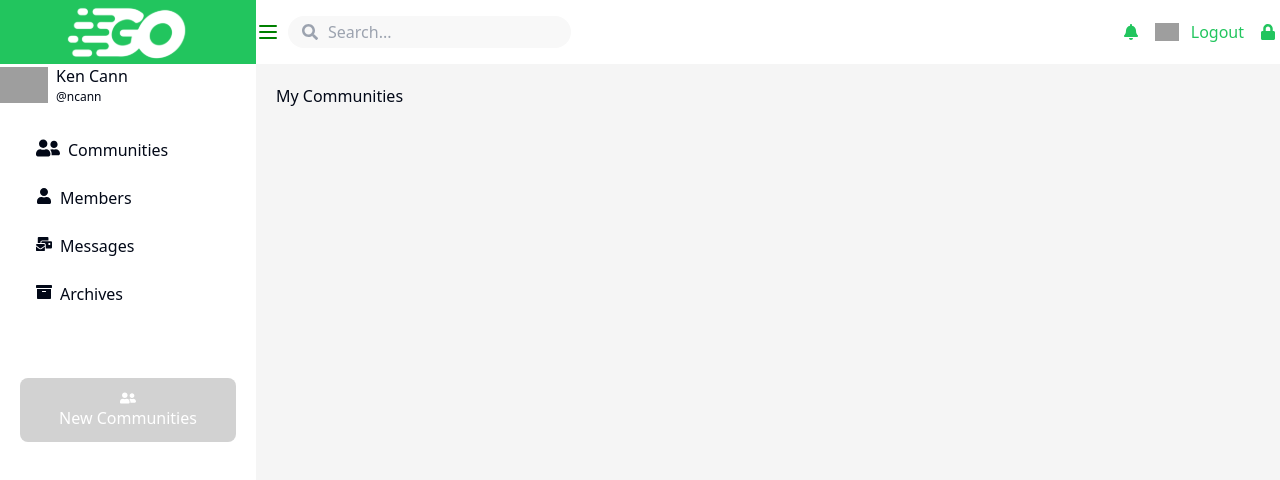
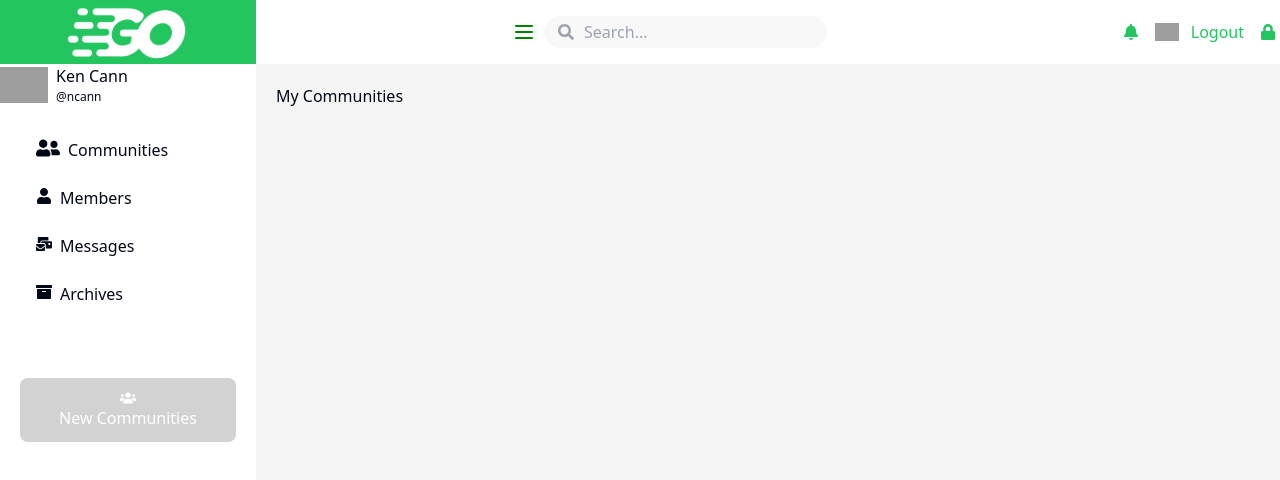
Before and after one commit to Hagan7854/go-mobile-project, a React (Vite) app in the folder go-project/: page /communities in a window 1280 px wide. Shown: the top 480 px of the page. Built offline with nearby package versions, Linux system fonts and the light colour scheme; grey boxes are pictures that could not be loaded.

Commit message:
added sidebarContext file

```diff
--- a/go-project/src/App.tsx
+++ b/go-project/src/App.tsx
@@ -2,14 +2,15 @@
 
 import { RouterProvider } from "react-router-dom"
 import { rootRoutes } from "./routes"
+import { SidebarProvider } from "./sidebarcontext"
 
 function App() {
 
   return (
-    <>
+    <SidebarProvider>
     {/* <LandingPage></LandingPage> */}
     <RouterProvider router={rootRoutes}/>
-    </>
+    </SidebarProvider>
   )
 }
 
--- a/go-project/src/components/page/communities.tsx
+++ b/go-project/src/components/page/communities.tsx
@@ -1,3 +1,4 @@
+import { GoLogo } from "@/assets/icons"
 import Dashboard from "./dashboard"
 import SideBar from "./side-nav"
 
@@ -5,6 +6,9 @@ const Communities = () => {
   return (
     <div className="flex">
       <div>
+      <div className="bg-green-500 h-16 w-64 flex justify-center items-center ">
+        <img src={GoLogo} alt="logo" className="w-32" />
+      </div>
         <SideBar />
       </div>
       <div className="w-full">
--- a/go-project/src/components/page/dashboard/index.tsx
+++ b/go-project/src/components/page/dashboard/index.tsx
@@ -1,13 +1,15 @@
+import { useSidebar } from "@/sidebarcontext";
 import Navbar from "../navbar";
 import MyCommunities from "./main";
 
 export default function Dashboard() {
+  const { toggle} = useSidebar();
   return (
     <div className="flex flex-col">
       <div>
        <Navbar/>
         </div>
-        <div>
+        <div className={`${toggle? "-ml-64": ""}`}>
             <MyCommunities/>
         </div>
     </div>
--- a/go-project/src/components/page/dashboard/main.tsx
+++ b/go-project/src/components/page/dashboard/main.tsx
@@ -3,7 +3,7 @@ import { Outlet } from "react-router-dom"
 
 const MyCommunities = () => {
   return (
-    <div className="ml-64 bg-[#F5F5F5] h-screen">
+    <div className=" bg-[#F5F5F5] h-screen">
       <div className="pt-5 pl-5">
       <h1>
         My Communities
--- a/go-project/src/components/page/navbar.tsx
+++ b/go-project/src/components/page/navbar.tsx
@@ -2,12 +2,17 @@ import { FaBell, FaLock, FaSearch } from "react-icons/fa";
 import { Icon } from "../ui/icon";
 import { ProfilePic } from "@/assets/icons";
 import { Link } from "react-router-dom";
+import { useSidebar } from "@/sidebarcontext";
 
 const Navbar = () => {
+  const { sidebarToggle } = useSidebar();
+
   return (
+    <>
+
 <nav className="flex justify-between ml-64 h-16  items-center">
       <div className="flex items-center flex-row gap-2">
-        <Icon name="Menu" color="green" className="cursor-pointer" />
+        <Icon name="Menu" color="green" className="cursor-pointer" onClick={sidebarToggle} />
         <div className="flex flex-row items-center gap-2 bg-[#F8F8F8] py-1 px-3 rounded-2xl">
           <FaSearch className="text-gray-400 w-5" />
           <input
@@ -27,6 +32,7 @@ const Navbar = () => {
         <FaLock className="text-green-500 w-6" />
       </div>
     </nav>
+    </>
 
   );
 };
--- a/go-project/src/components/page/side-nav.tsx
+++ b/go-project/src/components/page/side-nav.tsx
@@ -1,14 +1,16 @@
-import { GoLogo, ProfilePic } from "@/assets/icons";
-import { FaArchive, FaMailBulk, FaUser, FaUserFriends } from "react-icons/fa";
+import { ProfilePic } from "@/assets/icons";
+import { useSidebar } from "@/sidebarcontext";
+import { FaArchive, FaMailBulk, FaUser, FaUserFriends, FaUsers } from "react-icons/fa";
 import { Link } from "react-router-dom";
 
 const SideBar = () => {
+  const { toggle } = useSidebar();
+
   return (
-    <div className="w-64 bg-white fixed h-full">
-      <div className="bg-green-500 h-16 flex justify-center items-center ">
-        <img src={GoLogo} alt="logo" className="w-32" />
-      </div>
-      <div className="flex flex-row gap-2 items-center">
+    <div  >
+
+      <div className={`${toggle? "hidden": "block"} w-64 bg-white fixed h-full`}>
+      <div className="flex flex-row gap-2 items-center" >
         <img src={ProfilePic} alt="profile pic" className="w-[3rem]" />
         <div>
           <p className="font-medium">Ken Cann</p>
@@ -43,10 +45,12 @@ const SideBar = () => {
       </ul>
       <div className="flex flex-col py-3 mx-5 justify-center items-center bg-[#D2D2D2] text-white cursor-pointer hover:bg-green-500 rounded-lg mt-16">
         <span>
-          <FaUserFriends />
+          <FaUsers />
         </span>
         New Communities
       </div>
+      </div>
+
     </div>
   );
 };
--- /dev/null
+++ b/go-project/src/sidebarcontext.tsx
@@ -0,0 +1,44 @@
+// SidebarContext.tsx
+import React, { createContext, ReactNode, useContext, useState } from 'react';
+
+// Define the type for the context value
+interface SidebarContextValue {
+  toggle: boolean;
+  sidebarToggle: () => void;
+}
+
+// Create the context
+const SidebarContext = createContext<SidebarContextValue | undefined>(undefined);
+
+interface Props {
+    children: ReactNode;
+}
+
+// Create the SidebarProvider component
+export const SidebarProvider: React.FC<Props> = ({ children }) => {
+  const [toggle, setToggle] = useState(false);
+
+  const sidebarToggle = () => {
+    setToggle(prevValue => !prevValue);
+  };
+
+  const value: SidebarContextValue = {
+    toggle,
+    sidebarToggle
+  };
+
+  return (
+    <SidebarContext.Provider value={value}>
+      {children}
+    </SidebarContext.Provider>
+  );
+};
+
+// Create a custom hook to use the context
+export const useSidebar = (): SidebarContextValue => {
+  const context = useContext(SidebarContext);
+  if (!context) {
+    throw new Error('useSidebar must be used within a SidebarProvider');
+  }
+  return context;
+};
```
